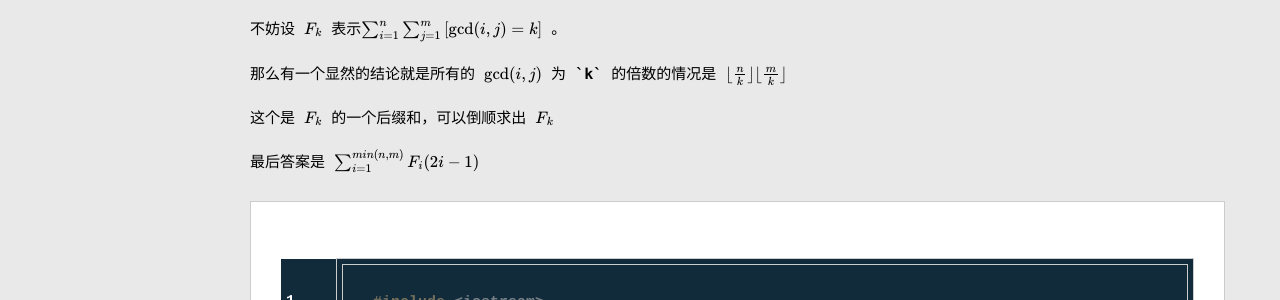
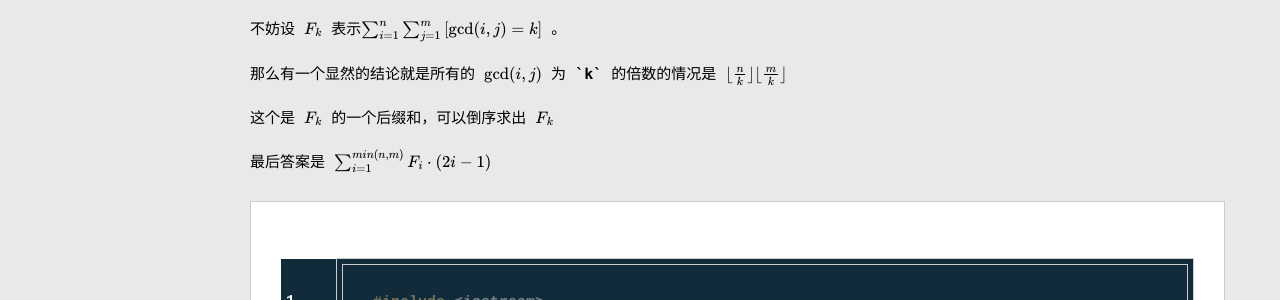
Before and after one commit to zbaxrl/zbaxrl.github.io, a Jekyll site: the page built from _posts/2017-03-13-bzoj2005.md, in a window 1280 px wide. Shown: the part 334-634 px from the top of the page. Built offline with Jekyll 4.4.1, drawn with Linux system fonts in a browser that asks for light colours; formulas are drawn with MathJax 3.

Commit message:
[BLOG] BZOJ2005 - [Noi2010]能量采集

````diff
--- a/_posts/2017-03-13-bzoj2005.md
+++ b/_posts/2017-03-13-bzoj2005.md
@@ -19,9 +19,9 @@ $$ \sum_{i=1}^{n} \sum_{j=1}^{m} 2 \gcd(i, j) - 1 $$
 
 那么有一个显然的结论就是所有的 $$ \gcd(i, j) $$ 为 `k` 的倍数的情况是 $$ \lfloor \frac{n}{k} \rfloor \lfloor \frac{m}{k} \rfloor $$
 
-这个是 $$ F_k $$ 的一个后缀和，可以倒顺求出 $$ F_k $$
+这个是 $$ F_k $$ 的一个后缀和，可以倒序求出 $$ F_k $$
 
-最后答案是 $$ \sum_{i=1}^{min(n, m)} F_i (2i - 1) $$
+最后答案是 $$ \sum_{i=1}^{min(n, m)} F_i \cdot (2i - 1) $$
 
 ```cpp
 #include <iostream>
````
